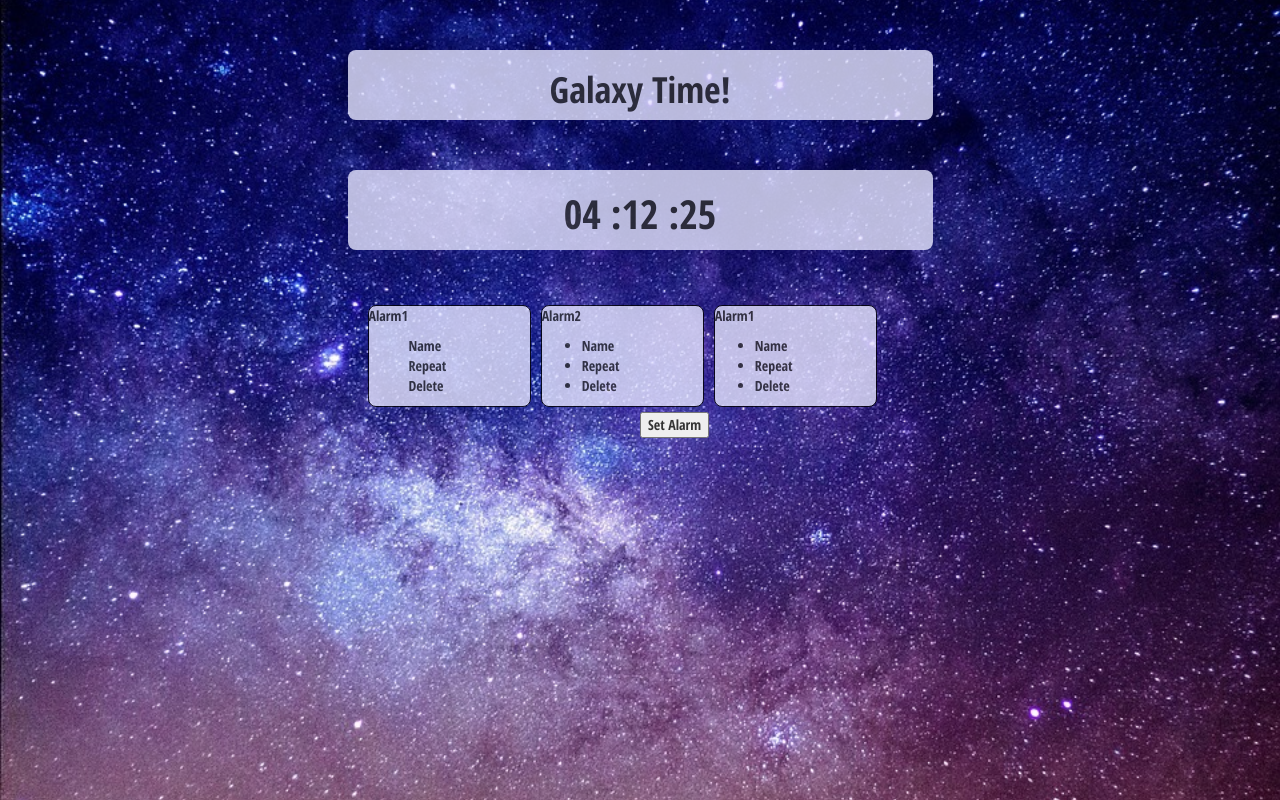
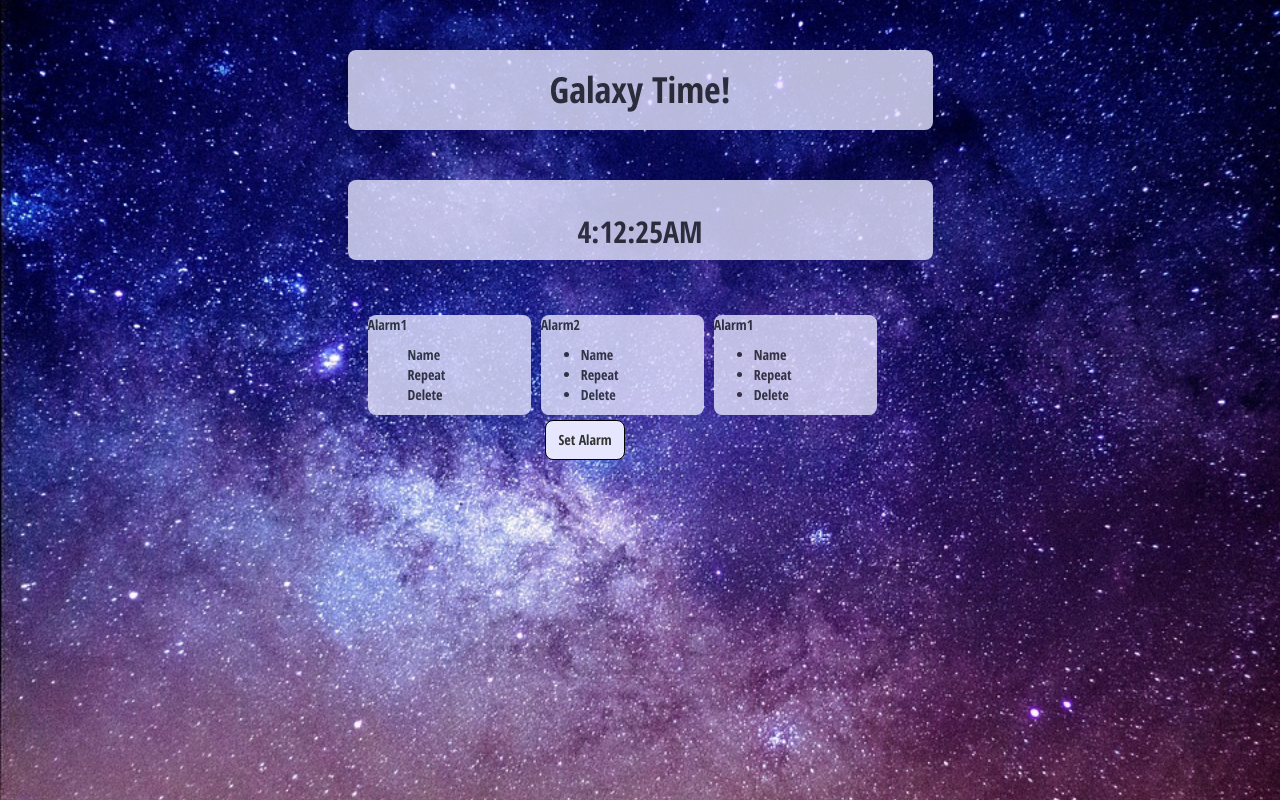
Before and after one commit to Deidra22/galaxy-clock, a plain HTML site: page clock.html in a window 1280 px wide. Drawn offline with Linux system fonts and the light colour scheme.

Commit message:
completed script for digital clock

```diff
--- a/clock.html
+++ b/clock.html
@@ -8,20 +8,18 @@
     <link rel="stylesheet" href="css/styles.css">
     <title>Galaxy Clock!</title>
 </head>
-<body>
+<body onload="clock()">
 
     <div class="container-fluid">
         <div class="container">
             <div class="row">
                 <div class="col-sm-6 col-md-6 col-sm-offset-3 boxes">
-                    <h1>Galaxy Time!</h1>
+                    <h1 class="head">Galaxy Time!</h1>
                 </div>
             </div>
             <div class="row">
                 <div class="col-sm-6 col-md-6 col-sm-offset-3 boxes clock">
-                    <span id="hour">02:</span>
-                    <span id="minute">30:</span>
-                    <span id="second">24</span>
+                    <h2 id="galaxyClock"></h2>
                 </div>
             </div>
             <div class="row alarm_box">
@@ -53,8 +51,8 @@
                 </div>
             </div>
             <div class="row">
-                <div class="col-xs-12 col-sm-12 col-md-12">
-                    <button class="button col-md-offset-6">Set Alarm</button>
+                <div class="col-sm-12 col-md-12">
+                    <button class="button col-md-offset-5">Set Alarm</button>
                 </div>
             </div>
         </div>
--- a/css/styles.css
+++ b/css/styles.css
@@ -18,6 +18,10 @@ body{
     text-align:center;
 }
 
+.head{
+    padding-bottom:10px
+}
+
 .alarm_box{
     border-radius:8px;
     margin-top:50px;
@@ -35,7 +39,7 @@ body{
 .bg_box{
     background-color:#e6e6ff;
     opacity:0.8;
-    border: thin solid #000000;
+    /* border: thin solid #000000; */
     border-radius:8px;
     margin: 5px;
     padding:0px;
@@ -50,4 +54,9 @@ body{
 }
 
 .button{
+    border: thin solid #000000;
+    background-color: #e6e6ff;
+    border-radius:8px;
+    height: 40px;
+    width: 80px;
 }
--- a/js/scripts.js
+++ b/js/scripts.js
@@ -1,27 +1,35 @@
-//Clock
+function clock(){
+    var today = new Date();
+    var hr = today.getHours();
+    var min = today.getMinutes();
+    var sec = today.getSeconds();
+    min = checkTime(min);
+    sec = checkTime(sec);
+    document.getElementById('galaxyClock').innerHTML =
+    hr + ":" + min + ":" + sec;
 
-function clock(){
-    var date = new Date();
-    var hours = date.getHours();
-    var mins = date.getMinutes();
-    var secs = date.getSeconds();
-
-    ap = (hours < 12) ? "<span>AM</span>" : "<span>PM</span>";
-    hours = (hours == 0) ? 12 : hours;
-    hours = (hours > 12) ? hours - 12 : hours;
-
-    if (hours < 10){
-        hours = "0" + hours;
-    }
-    if (mins < 10) {
-        mins = "0" + mins;
-    }
-
-    (document.getElementById('hour')).innerHTML = hours;
-    (document.getElementById('minute')).innerHTML = ":" + mins;
-    (document.getElementById('second')).innerHTML = ":" + secs;
+    var t = setTimeout(clock, 500);
 
 
+function checkTime(i){
+    if (i < 10) {i = "0" + i};
+    return i;
 }
-
-setInterval(clock,100);
+    if (hr > 12){
+        hr = hr - 12;
+        if (hr == 12){
+            hr = checkTime(hr);
+            document.getElementById('galaxyclock').innerHTML =
+            hr + ":" + min + ":" + sec + "AM";
+        }
+        else {
+            hr = checkTime(hr);
+            document.getElementById('galaxyClock').innerHTML =
+            hr + ":" + min + ":" + sec + "PM";
+        }
+    }
+    else {
+        document.getElementById('galaxyClock').innerHTML =
+        hr + ":" + min + ":" + sec + "AM";;
+    }
+}
```
